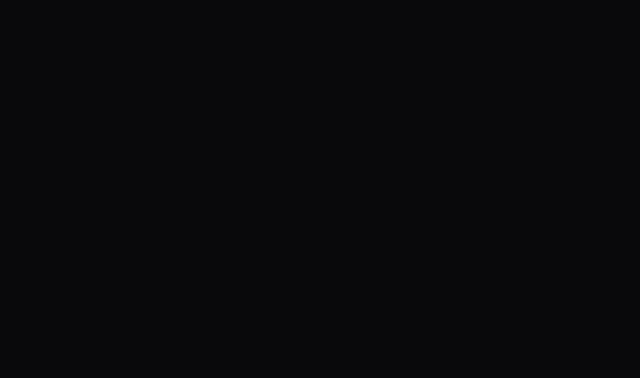
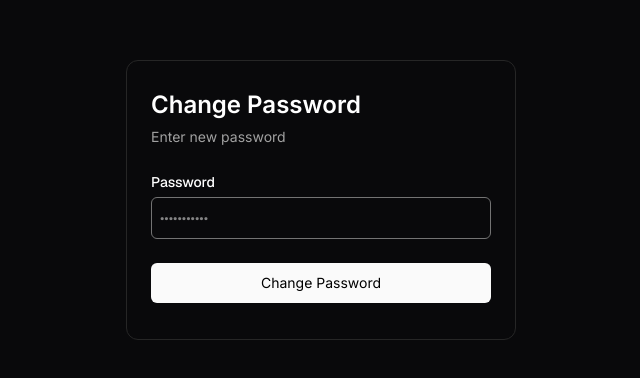
Before and after one commit to AlexWeb-AM/code.dev, a React (Vite) app: page /change-password in a window 1280 px wide. Before the commit this address had no page. Shown: the part 200-578 px from the top of the page, without its empty margins (319-959 px from the left). Built offline with nearby package versions, Linux system fonts and the light colour scheme.

Commit message:
add Change Password Component

```diff
--- a/src/App.tsx
+++ b/src/App.tsx
@@ -1,8 +1,9 @@
 import { BrowserRouter as Router,Routes,Route } from "react-router"
-import { Login } from "./pages/Login"
-import { Register } from "./pages/Register"
-import { ResetPassword } from "./pages/ResetPassword"
-import { OtpCode } from "./pages/OtpCode"
+import { Login } from "./pages/auth/Login"
+import { Register } from "./pages/auth/Register"
+import { ResetPassword } from "./pages/auth/ResetPassword"
+import { OtpCode } from "./pages/auth/OtpCode"
+import { ChangePassword } from "./pages/auth/ChangePassword"
 
 export const App = () => {
   return (
@@ -13,6 +14,7 @@
         <Route path="/register" element={<Register />} />
         <Route path="/reset-password" element={<ResetPassword />} />
         <Route path="/otp-code-verify" element={<OtpCode />} />
+        <Route path="/change-password" element={<ChangePassword />} />
       </Routes>
     </>
     </Router>
--- /dev/null
+++ b/src/components/auth/ChangePassword.tsx
@@ -0,0 +1,19 @@
+export const ChangePasswordComponent = () => {
+  return (
+    <div className="w-[390px] h-[280px] bg-none border-[1.5px] rounded-xl pl-6 border-neutral-800 ">
+    <h3 className="text-white text-2xl font-semibold mt-7">Change Password</h3>
+    <p className="mt-1.5 text-neutral-400 text-sm">Enter new password</p>
+    <div className="flex flex-col gap-6 mt-7">
+      <div className="grid gap-2">
+        <label htmlFor="password" className="text-sm font-medium leading-none peer-disabled:cursor-not-allowed peer-disabled:opacity-70">Password</label>
+        <input  type="email" placeholder="•••••••••••" id="password" className="border-[1px] border-neutral-500 w-[340px] px-2 py-2 rounded-md focus-visible:outline-1 focus-visible:border-neutral-100  bg-transparent placeholder:text-sm "  />
+      </div>
+
+      <div className="">
+        <button className="bg-neutral-50 text-sm cursor-pointer text-black w-[340px] h-10 rounded-md transition-opacity hover:opacity-80">Change Password</button>
+      </div>
+
+    </div>
+</div>
+  )
+}
--- /dev/null
+++ b/src/pages/auth/ChangePassword.tsx
@@ -0,0 +1,9 @@
+import { ChangePasswordComponent } from '../../components/auth/ChangePassword'
+
+export const ChangePassword = () => {
+  return (
+    <div className='flex justify-center items-center h-screen'>
+        <ChangePasswordComponent />
+    </div>
+  )
+}
--- a/src/pages/Login.tsx
+++ b/src/pages/auth/Login.tsx
@@ -1,4 +1,4 @@
-import { LoginComponent } from "../components/LoginComponent"
+import { LoginComponent } from "../../components/auth/LoginComponent"
 
 export const Login = () => {
   return (
--- a/src/pages/OtpCode.tsx
+++ b/src/pages/auth/OtpCode.tsx
@@ -1,4 +1,4 @@
-import { OtpCodeComponent } from '../components/OtpCodeComponent'
+import { OtpCodeComponent } from '../../components/auth/OtpCodeComponent'
 
 export const OtpCode = () => {
   return (
--- a/src/pages/Register.tsx
+++ b/src/pages/auth/Register.tsx
@@ -1,4 +1,4 @@
-import { RegisterComponent } from '../components/RegisterComponent'
+import { RegisterComponent } from '../../components/auth/RegisterComponent'
 
 export const Register = () => {
   return (
--- a/src/pages/ResetPassword.tsx
+++ b/src/pages/auth/ResetPassword.tsx
@@ -1,4 +1,4 @@
-import { ResetPasswordComponent } from '../components/ResetPasswordComponent'
+import { ResetPasswordComponent } from '../../components/auth/ResetPasswordComponent'
 
 export const ResetPassword = () => {
   return (
```
Also changed, not shown: src/components/auth/LoginComponent.tsx (renamed from src/components/LoginComponent.tsx), src/components/auth/OtpCodeComponent.tsx (renamed from src/components/OtpCodeComponent.tsx), src/components/auth/RegisterComponent.tsx (renamed from src/components/RegisterComponent.tsx), src/components/auth/ResetPasswordComponent.tsx (renamed from src/components/ResetPasswordComponent.tsx).
